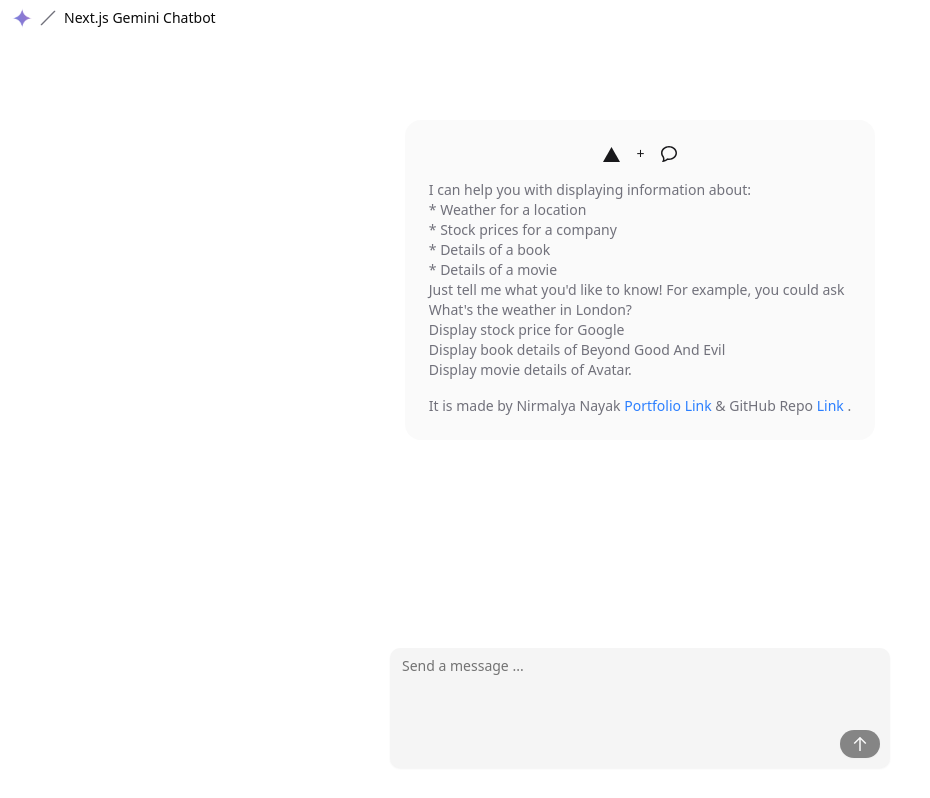
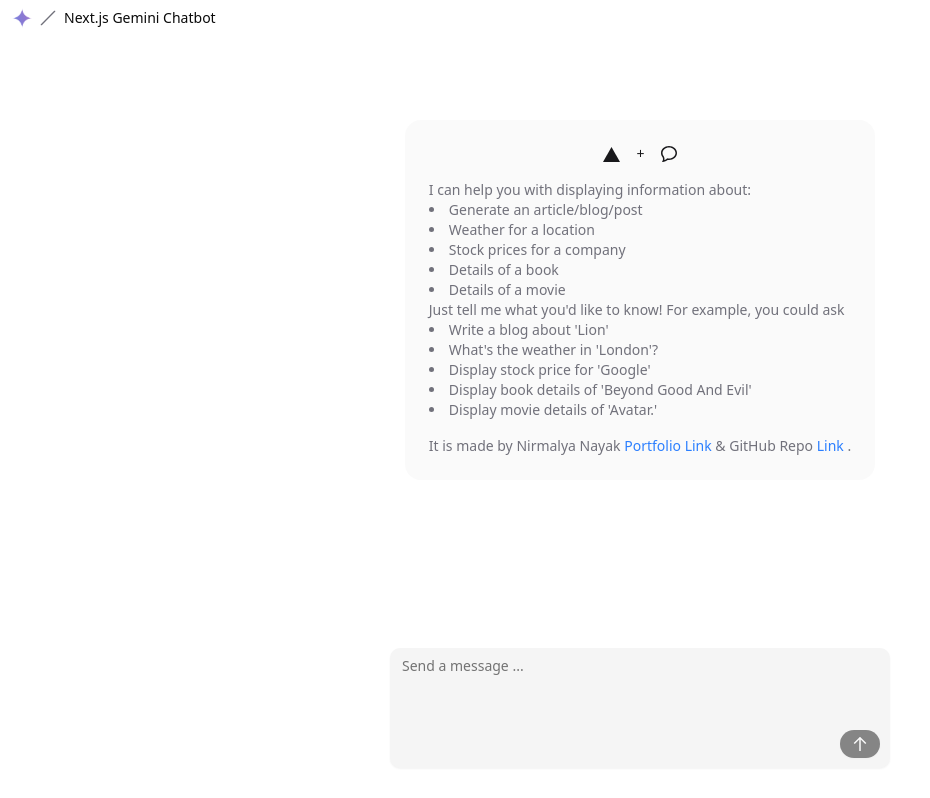
Before and after one commit to nayak-nirmalya/ai-chat-nextjs, a Next.js app: page / in a window 1280 px wide. Shown: the whole page, without its empty margins (0-930 px from the left). Built offline with nearby package versions, Linux system fonts and the light colour scheme.

Commit message:
feat: add Blog component with image and text layout

```diff
--- a/src/ai/tools.ts
+++ b/src/ai/tools.ts
@@ -108,9 +108,64 @@ export const movieDetailsTool = createTool({
   },
 });
 
+export const generateDummyTool = createTool({
+  description: "Generate dummy blog/post data for UI mockup with DummyJSON",
+  parameters: z.object({
+    blogAbout: z.string().describe("Generate dummy data for a blog about"),
+  }),
+  execute: async function ({ blogAbout }) {
+    const generateRandomNumber =
+      Math.floor(Math.random() * 14) + blogAbout.length;
+
+    const response = await fetch(
+      `https://dummyjson.com/posts/${generateRandomNumber}`
+    );
+    const blog = await response.json();
+    console.log(blog);
+
+    return {
+      title: blog.title,
+      body: blog.body,
+    };
+  },
+});
+
+export const generateDummyToolWithAI = createTool({
+  description: "Generate dummy blog/post/article data for UI mockup",
+  parameters: z.object({
+    blogAbout: z.string().describe("Generate dummy data for a blog about"),
+  }),
+  execute: async function ({ blogAbout }) {
+    const { object: blogDetails } = await generateObject({
+      model: google("gemini-2.5-flash-preview-04-17", {
+        structuredOutputs: true,
+      }),
+      schema: z.object({
+        title: z
+          .string()
+          .describe("The title of the blog in less than 40 characters"),
+        body: z
+          .string()
+          .describe(
+            "The body/description of the blog in less than 200 characters"
+          ),
+      }),
+      prompt: [
+        `The model tried to call the tool "generateDummyTool"` +
+          ` with the following arguments:`,
+        ` Blog Name: ${blogAbout}`,
+        `Please generate short concise dummy details.`,
+      ].join("\n"),
+    });
+
+    return blogDetails;
+  },
+});
+
 export const tools = {
   displayWeather: weatherTool,
   displayStockPrice: stockPriceTool,
   displayBookDetails: bookDetailsTool,
   displayMovieDetails: movieDetailsTool,
+  displayBlog: generateDummyToolWithAI,
 };
--- /dev/null
+++ b/src/components/custom/blog.tsx
@@ -0,0 +1,21 @@
+import Image from "next/image";
+
+export const Blog = ({ title, body }: { title: string; body: string }) => {
+  return (
+    <div className="flex flex-col gap-2 p-4 bg-muted rounded-lg">
+      <div className="h-1/2">
+        <Image
+          width={300}
+          height={100}
+          src="/images/blog.jpg"
+          alt="Blog Image"
+          className="w-full h-48 object-cover rounded-lg"
+        />
+      </div>
+      <div className="h-1/2 p-4">
+        <h1 className="text-3xl font-bold mb-4">{title}</h1>
+        <p>{body}</p>
+      </div>
+    </div>
+  );
+};
--- a/src/components/custom/chat.tsx
+++ b/src/components/custom/chat.tsx
@@ -12,6 +12,7 @@ import { Weather } from "@/components/custom/weather";
 import { Stock } from "@/components/custom/stock";
 import { Book } from "@/components/custom/book";
 import { Movie } from "@/components/custom/movie";
+import { Blog } from "@/components/custom/blog";
 
 import { cn } from "@/lib/utils";
 
@@ -58,6 +59,9 @@ export function Chat() {
                         } else if (toolName === "displayMovieDetails") {
                           const { result } = toolInvocation;
                           return <Movie key={toolCallId} {...result} />;
+                        } else if (toolName === "displayBlog") {
+                          const { result } = toolInvocation;
+                          return <Blog key={toolCallId} {...result} />;
                         }
                       } else {
                         return (
@@ -70,6 +74,8 @@ export function Chat() {
                               <div>Loading book details...</div>
                             ) : toolName === "displayMovieDetails" ? (
                               <div>Loading movie details...</div>
+                            ) : toolName === "displayBlog" ? (
+                              <div>Generating blog ...</div>
                             ) : (
                               <div>Loading...</div>
                             )}
--- a/src/components/custom/overview.tsx
+++ b/src/components/custom/overview.tsx
@@ -13,18 +13,20 @@ export const Overview = () => {
         </p>
         <div>
           I can help you with displaying information about:
-          <ul>
-            <li>* Weather for a location</li>
-            <li>* Stock prices for a company</li>
-            <li>* Details of a book</li>
-            <li>* Details of a movie</li>
+          <ul className="list-disc list-inside">
+            <li>Generate an article/blog/post</li>
+            <li>Weather for a location</li>
+            <li>Stock prices for a company</li>
+            <li>Details of a book</li>
+            <li>Details of a movie</li>
           </ul>
           Just tell me what you&apos;d like to know! For example, you could ask
-          <ul>
-            <li>What&apos;s the weather in London?</li>
-            <li>Display stock price for Google</li>
-            <li>Display book details of Beyond Good And Evil</li>
-            <li>Display movie details of Avatar.</li>
+          <ul className="list-disc list-inside">
+            <li>Write a blog about &apos;Lion&apos;</li>
+            <li>What&apos;s the weather in &apos;London&apos;?</li>
+            <li>Display stock price for &apos;Google&apos;</li>
+            <li>Display book details of &apos;Beyond Good And Evil&apos;</li>
+            <li>Display movie details of &apos;Avatar.&apos;</li>
           </ul>
         </div>
         <p>
```
Also changed, not shown: public/images/blog.jpg (added), 1 other file (tests, documents, lock files or other folders).
